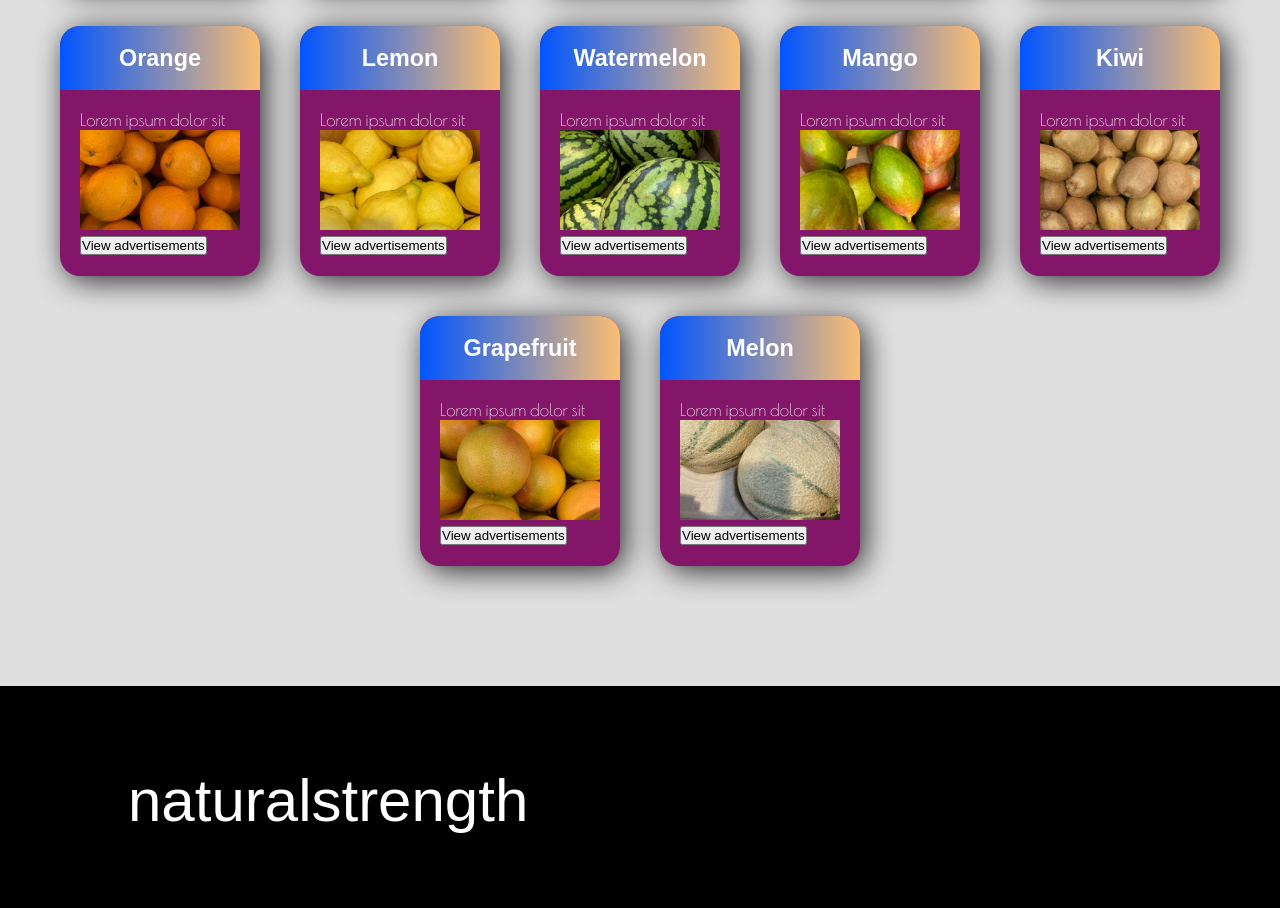
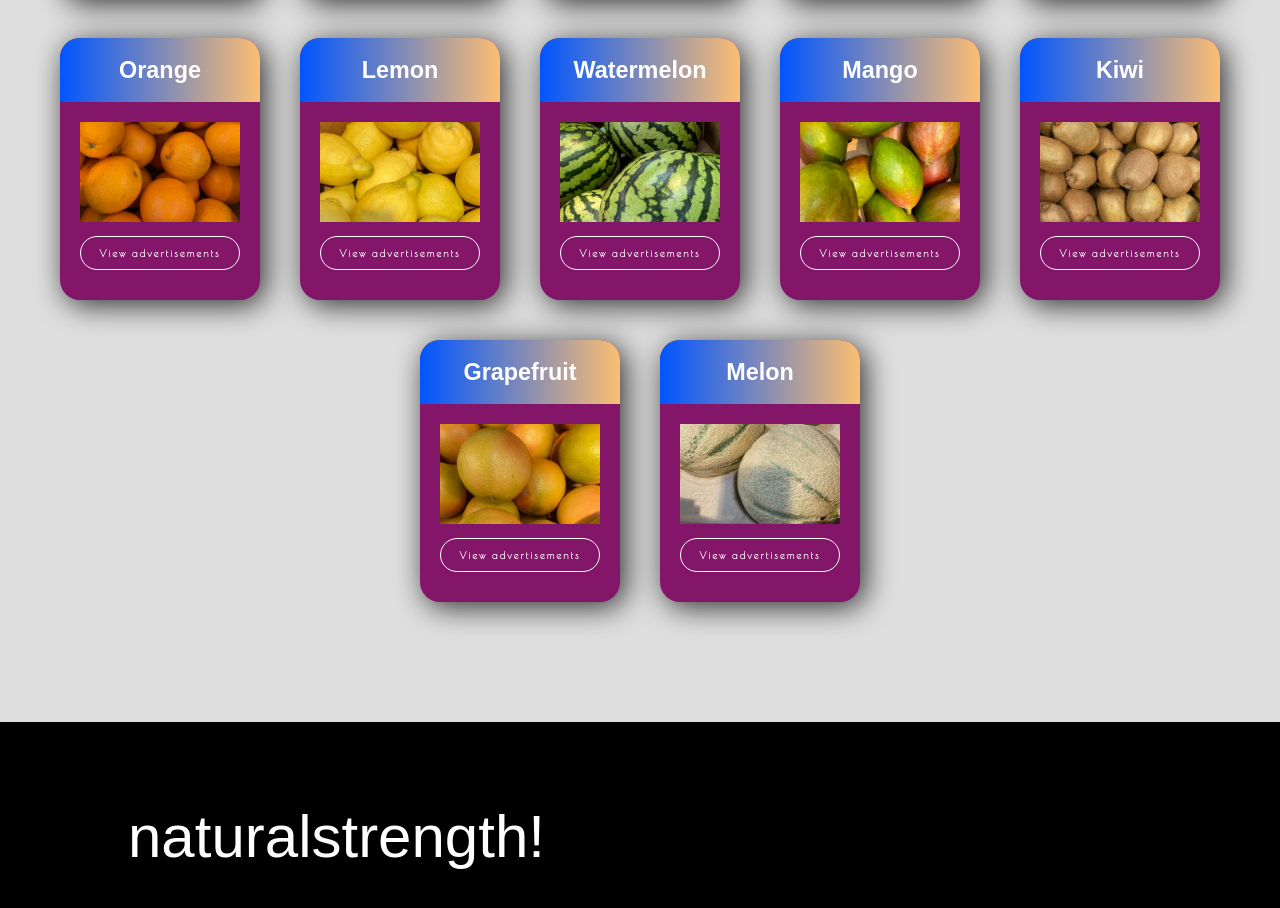
Before and after one commit to tadeg/fruit-market, a React (Create React App) app: page / in a window 1280 px wide. Shown: the part 1144-2052 px from the top of the page. Built offline with nearby package versions, Linux system fonts and the light colour scheme; a web font is replaced by a local one.

Commit message:
[ch]-dev-20230610_01

```diff
--- a/src/components/Footer/Footer.js
+++ b/src/components/Footer/Footer.js
@@ -9,7 +9,7 @@ import '../../css/Footer.css';
     <div>
 
         <footer>
-            <p className="footlogo">naturalstrength</p>
+            <p className="footlogo">naturalstrength!</p>
             <div className="contact">
                 <a href="#none" className="contactchannel"><i className="fa-solid fa-square-phone" title="Phone: +48 50X 0XX XYZ"></i></a>
                 <a href="mailto:tadoe@tadoe.pl" className="contactchannel"><i className="fa-solid fa-square-envelope" title="Mail to: tadoe@tadoe.pl"></i></a>
--- a/src/components/FruitCard/FruitCard.js
+++ b/src/components/FruitCard/FruitCard.js
@@ -14,7 +14,6 @@ const FruitDiv = styled.div`
     background-color: rgb(9, 79, 141);
     background-color: rgb(131, 22, 104);
     box-shadow: .5rem .5rem 3rem rgba(0, 0, 0, 0.8);
-    cursor: pointer;
     transition: box-shadow 0.3s;
     &:hover {
         box-shadow: 2rem 2rem 6rem rgba(0, 0, 0, 0.8);
@@ -49,9 +48,34 @@ const FruitImage = styled.img`
     height: 10rem;;
 `;
 
+const StyleButton = styled.button`
+    width: 100%;
+    margin: 1rem 0;
+    padding: 1rem 1rem;
+    border-radius: 2rem;
+    background-color: transparent;
+    border: 0.1rem solid #fff;
+    color: #fff;
+    letter-spacing: 0.2rem;
+    font-size: 1rem;
+    font-weight: 900;
+    font-family: 'Poiret One', cursive;
+    cursor: pointer;
+    transition: background-color 0.3s;
+    &:hover {
+        color: rgba(4, 131, 157, 0.586);
+        background-color: rgb(237, 210, 230);
+    };
+`;
+
 
 
 const FruitCard = (props) => {
+
+
+    const submitAdd = () => {
+        alert('Hello! Backend part of this website to be built 🔧 📝 😎 ')
+        }
 
     return (
                 <FruitDiv>
@@ -59,10 +83,10 @@ const FruitCard = (props) => {
                         <h3>{props.fruitname}</h3>
                     </FruitHeading>
                     <FruitContent>
-                        Lorem ipsum dolor sit
                         <FruitImage src={props.fruitphoto} />
                         {/* <button>New advertisement</button> */}
-                        <button>View advertisements</button>
+                        {/* <button>View advertisements</button> */}
+                        <StyleButton onClick={submitAdd}>View advertisements</StyleButton>
                     </FruitContent>
                 </FruitDiv>
     );
```
